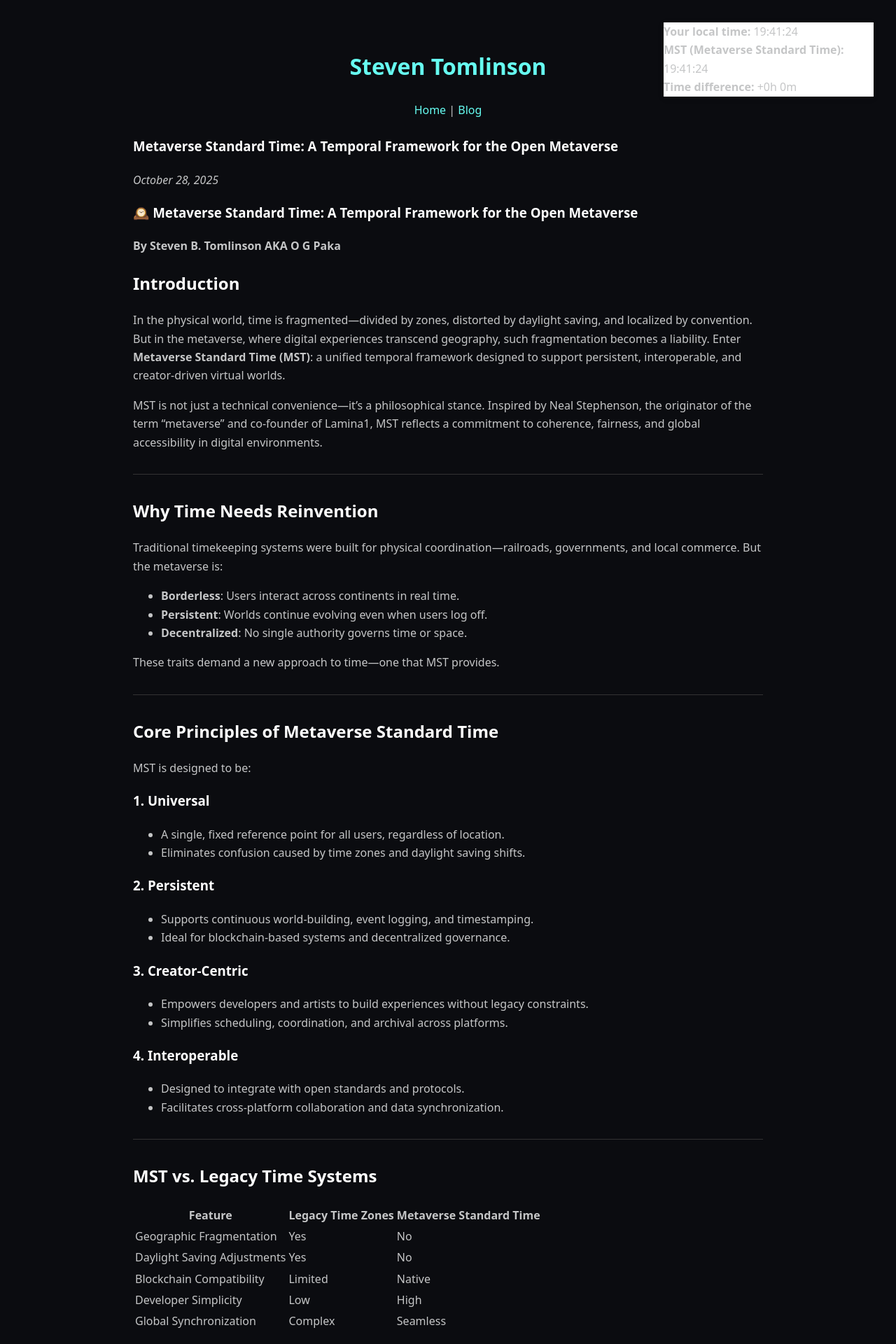
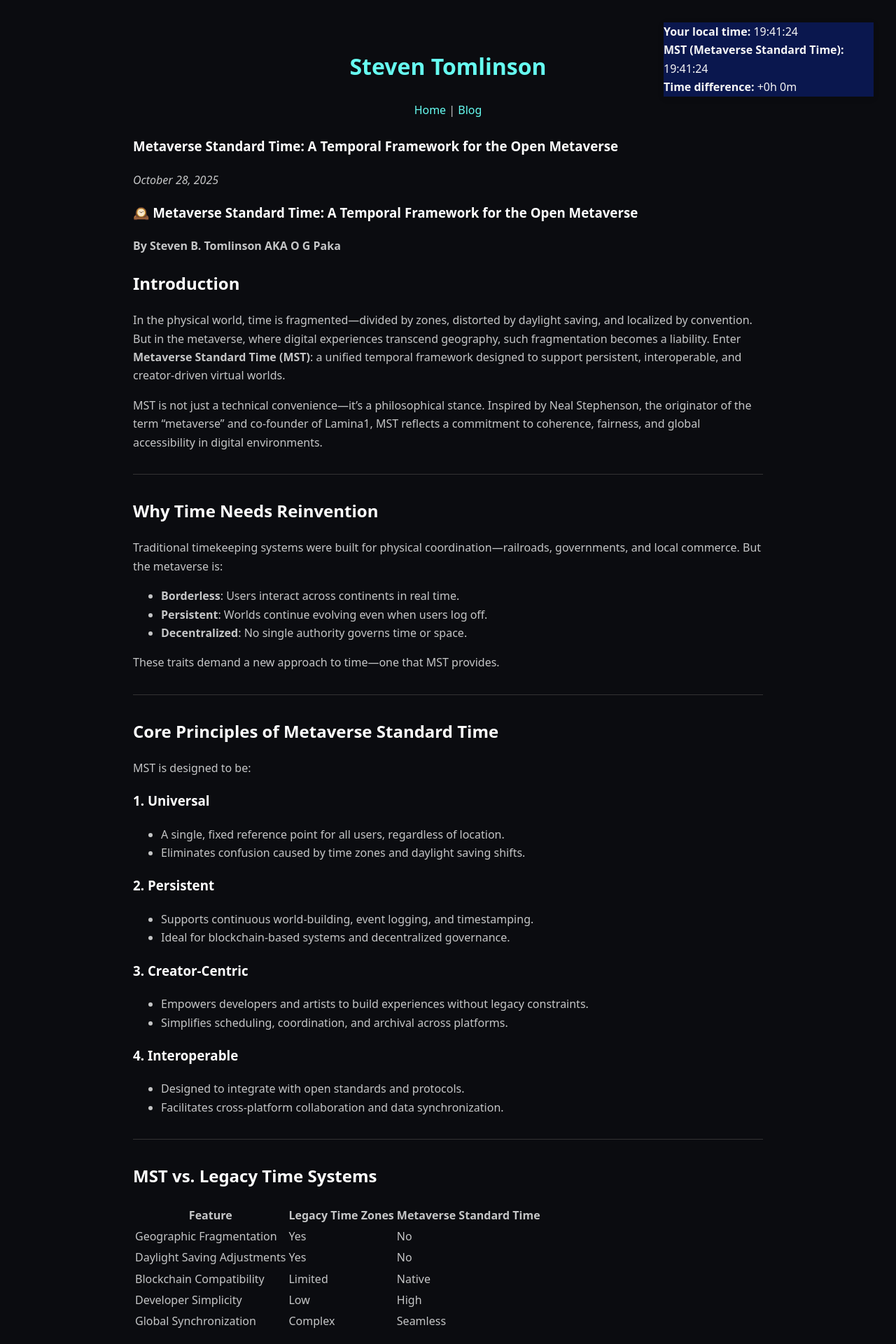
Before and after one commit to steven-tomlinson/steventomlinson.dev, a Jekyll site: the page built from blog/_posts/2025-10-28-metaverse-standard-time.md, in a window 1280 px wide. Shown: the top 1920 px of the page at 70% size. Built offline with Jekyll 4.4.1, drawn with Linux system fonts in a browser that asks for light colours.

Commit message:
fix(blog): update MST widget background color for improved readability

```diff
--- a/blog/_posts/2025-10-28-metaverse-standard-time.md
+++ b/blog/_posts/2025-10-28-metaverse-standard-time.md
@@ -84,7 +84,7 @@ Metaverse Standard Time is more than a timestamp—it’s a declaration of indep
 By adopting MST, creators and developers aren’t just syncing clocks—they’re syncing visions.
 
 <!-- Metaverse Standard Time Converter Widget -->
-<div id="mst-widget" class="p-4 bg-black-100 rounded-md text-sm text-gray-800" style="position:fixed;top:2em;right:2em;z-index:9999;max-width:300px;background:#fff;box-shadow:0 2px 8px rgba(0,0,0,0.15);">
+<div id="mst-widget" class="p-4 rounded-md text-sm" style="position:fixed;top:2em;right:2em;z-index:9999;max-width:300px;background:#0a174e;color:#f6f6f6;box-shadow:0 2px 8px rgba(0,0,0,0.15);">
   <div class="mb-2">
     <strong>Your local time:</strong> <span id="localTime">--:--:--</span>
   </div>
```
